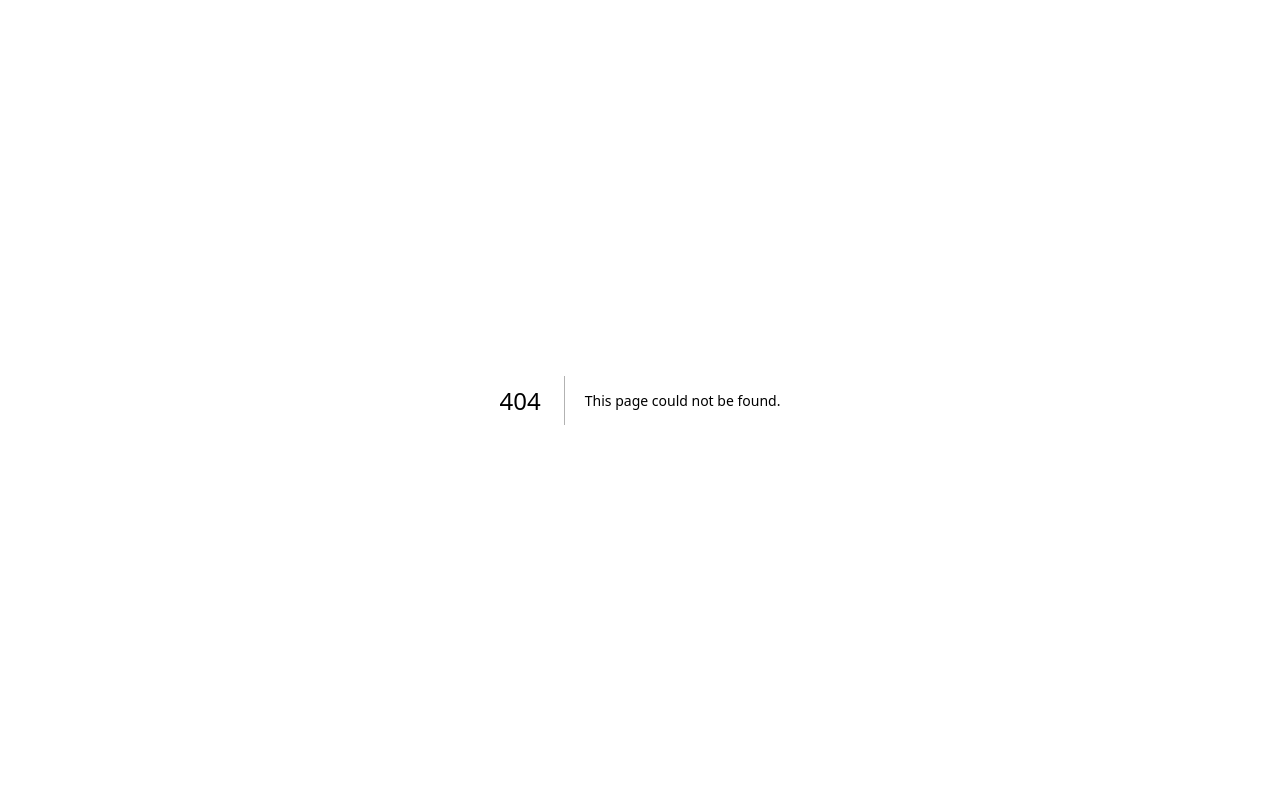
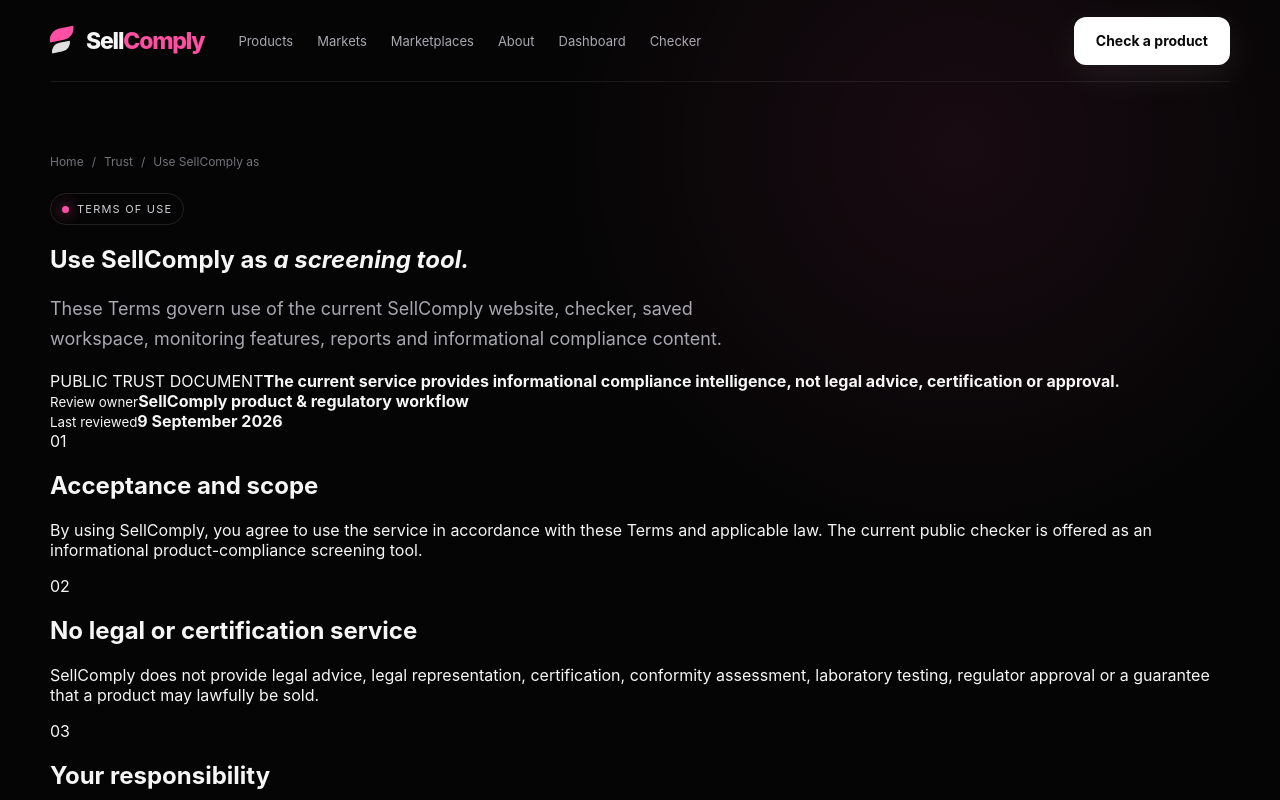
Before and after one commit to SviatF/sell-comply, a Next.js app: page /terms in a window 1280 px wide. Before the commit this address had no page. Shown: the top 800 px of the page. Built offline with nearby package versions, Linux system fonts and the light colour scheme.

Commit message:
Add terms trust page

```diff
--- /dev/null
+++ b/app/terms/page.tsx
@@ -0,0 +1,72 @@
+import type { Metadata } from "next";
+import TrustPolicyPage from "@/app/components/TrustPolicyPage";
+
+export const metadata: Metadata = {
+  title: "Terms of Use",
+  description: "Terms for using the SellComply product-compliance checker, reports, monitoring and related content.",
+  alternates: { canonical: "/terms" },
+};
+
+export default function TermsPage() {
+  return (
+    <TrustPolicyPage
+      eyebrow="TERMS OF USE"
+      title="Use SellComply as"
+      accent="a screening tool."
+      lead="These Terms govern use of the current SellComply website, checker, saved workspace, monitoring features, reports and informational compliance content."
+      lastUpdated="9 September 2026"
+      summary="The current service provides informational compliance intelligence, not legal advice, certification or approval."
+      sections={[
+        {
+          title: "Acceptance and scope",
+          paragraphs: [
+            "By using SellComply, you agree to use the service in accordance with these Terms and applicable law. The current public checker is offered as an informational product-compliance screening tool.",
+          ],
+        },
+        {
+          title: "No legal or certification service",
+          paragraphs: [
+            "SellComply does not provide legal advice, legal representation, certification, conformity assessment, laboratory testing, regulator approval or a guarantee that a product may lawfully be sold.",
+          ],
+        },
+        {
+          title: "Your responsibility",
+          bullets: [
+            "Provide accurate product information",
+            "Verify high-impact decisions against current official sources",
+            "Obtain professional, testing or certification support when required",
+            "Confirm that you have permission to submit any product URL or information",
+            "Comply with the laws and marketplace rules applicable to your business",
+          ],
+        },
+        {
+          title: "Prohibited use",
+          bullets: [
+            "Attempting to disrupt, abuse or bypass service controls",
+            "Submitting malicious code, credentials or private third-party data",
+            "Using SellComply output to falsely claim certification, regulator approval or guaranteed legal compliance",
+            "Copying or reselling the service in a way that infringes SellComply or third-party rights",
+          ],
+        },
+        {
+          title: "Third-party sources and marketplaces",
+          paragraphs: [
+            "SellComply links to official and third-party pages for verification. Those sites and marketplaces control their own content, availability and policies. A link does not mean SellComply controls or guarantees the linked material.",
+          ],
+        },
+        {
+          title: "Service availability and changes",
+          paragraphs: [
+            "Features, supported markets, rule coverage and monitoring behavior can change as the product evolves. SellComply may correct, suspend or modify features where needed for quality, security or maintenance.",
+          ],
+        },
+        {
+          title: "Limitation of reliance",
+          paragraphs: [
+            "You remain responsible for commercial and compliance decisions made using SellComply. To the extent permitted by applicable law, the service is provided without a guarantee that every rule, exemption, effective date or product classification is complete for every circumstance.",
+          ],
+        },
+      ]}
+    />
+  );
+}
```
